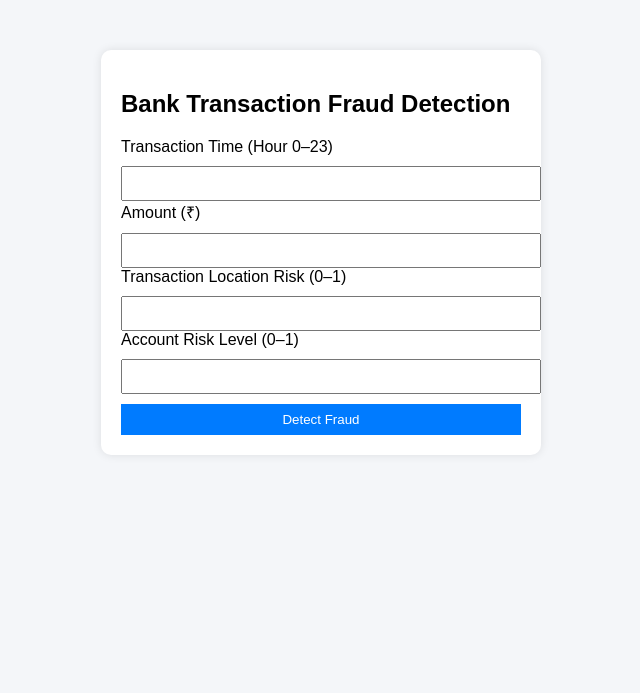
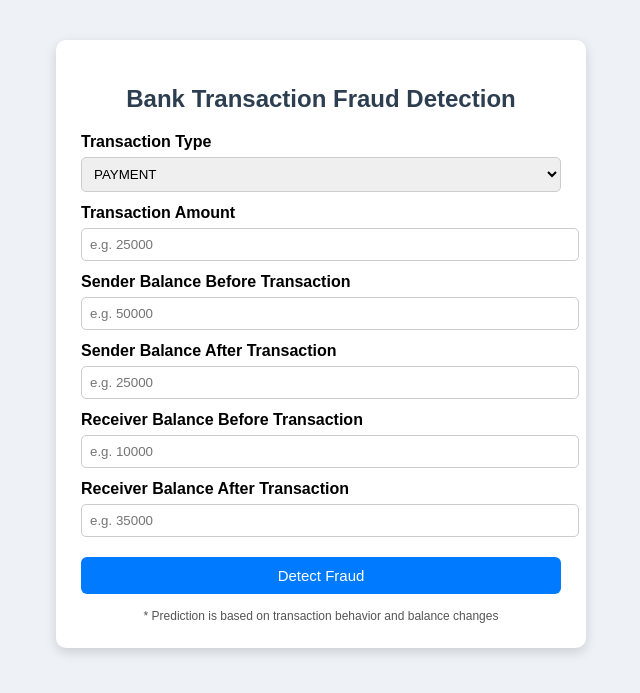
Before and after one commit to Jithu-SM/drift-aware-fraud-detection, a Flask app: page / in a window 1280 px wide. Shown: the top 693 px of the page, without its empty margins (319-959 px from the left). Run offline with Flask 3, Linux system fonts and the light colour scheme; parts of the project's set-up code (start-up, migrations or seed data) failed here and were passed over.

Commit message:
updated model training and changed backend to flask

```diff
--- a/app.py
+++ b/app.py
@@ -6,8 +6,10 @@ import os
 app = Flask(__name__)
 
 BASE_DIR = os.path.dirname(os.path.abspath(__file__))
-model = joblib.load(os.path.join(BASE_DIR, "models", "demo_fraud_model.pkl"))
-scaler = joblib.load(os.path.join(BASE_DIR, "models", "demo_scaler.pkl"))
+
+model = joblib.load(os.path.join(BASE_DIR, "models", "fraud_model.pkl"))
+scaler = joblib.load(os.path.join(BASE_DIR, "models", "scaler.pkl"))
+encoder = joblib.load(os.path.join(BASE_DIR, "models", "type_encoder.pkl"))
 
 @app.route("/", methods=["GET", "POST"])
 def index():
@@ -15,28 +17,31 @@ def index():
     probability = None
 
     if request.method == "POST":
-        time = float(request.form["time"])
+        tx_type = request.form["type"]
         amount = float(request.form["amount"])
-        location_risk = float(request.form["location_risk"])
-        account_risk = float(request.form["account_risk"])
+        old_org = float(request.form["oldbalanceOrg"])
+        new_org = float(request.form["newbalanceOrig"])
+        old_dest = float(request.form["oldbalanceDest"])
+        new_dest = float(request.form["newbalanceDest"])
 
-        high_amount = 1 if amount > 50000 else 0
-        late_night = 1 if time < 6 else 0
+        type_encoded = encoder.transform([tx_type])[0]
+        balance_diff = old_org - new_org
 
         input_data = np.array([[
-            time,
             amount,
-            location_risk,
-            account_risk,
-            high_amount,
-            late_night
+            type_encoded,
+            old_org,
+            new_org,
+            old_dest,
+            new_dest,
+            balance_diff
         ]])
 
         input_scaled = scaler.transform(input_data)
         pred = model.predict(input_scaled)[0]
         prob = model.predict_proba(input_scaled)[0][1]
 
-        result = "Fraudulent Transaction 🚨" if pred == 1 else "Legitimate Transaction ✅"
+        result = "Fraudulent 🚨" if pred == 1 else "Legitimate ✅"
         probability = round(prob * 100, 2)
 
     return render_template("index.html", result=result, probability=probability)
--- a/requirements.txt
+++ b/requirements.txt
@@ -1,7 +1,7 @@
+Flask==3.1.2
 joblib==1.5.3
 matplotlib==3.10.8
-numpy==2.4.0
+numpy==2.4.1
 pandas==2.3.3
 scikit_learn==1.8.0
 seaborn==0.13.2
-streamlit==1.52.2
--- a/templates/index.html
+++ b/templates/index.html
@@ -1,48 +1,135 @@
 <!DOCTYPE html>
-<html>
+<html lang="en">
 <head>
-    <title>Bank Fraud Detection System</title>
+    <meta charset="UTF-8">
+    <title>Adaptive Bank Fraud Detection System</title>
     <style>
-        body { font-family: Arial; background: #f4f6f9; }
-        .card {
-            width: 400px; margin: 50px auto; padding: 20px;
-            background: white; border-radius: 10px;
-            box-shadow: 0 0 10px rgba(0,0,0,0.1);
+        body {
+            font-family: Arial, Helvetica, sans-serif;
+            background: #eef2f7;
         }
-        input, button {
-            width: 100%; padding: 8px; margin-top: 10px;
+
+        .container {
+            width: 480px;
+            margin: 40px auto;
+            background: #ffffff;
+            padding: 25px;
+            border-radius: 10px;
+            box-shadow: 0 4px 12px rgba(0,0,0,0.15);
         }
-        button { background: #007bff; color: white; border: none; }
-        .result { margin-top: 15px; font-weight: bold; }
+
+        h2 {
+            text-align: center;
+            color: #2c3e50;
+            margin-bottom: 20px;
+        }
+
+        label {
+            font-weight: bold;
+            display: block;
+            margin-top: 12px;
+        }
+
+        input, select {
+            width: 100%;
+            padding: 8px;
+            margin-top: 6px;
+            border-radius: 5px;
+            border: 1px solid #ccc;
+        }
+
+        button {
+            width: 100%;
+            padding: 10px;
+            margin-top: 20px;
+            background: #007bff;
+            color: white;
+            font-size: 15px;
+            border: none;
+            border-radius: 6px;
+            cursor: pointer;
+        }
+
+        button:hover {
+            background: #0056b3;
+        }
+
+        .result {
+            margin-top: 20px;
+            padding: 12px;
+            border-radius: 6px;
+            font-weight: bold;
+            text-align: center;
+        }
+
+        .fraud {
+            background: #ffdddd;
+            color: #a10000;
+        }
+
+        .legit {
+            background: #ddffdd;
+            color: #006400;
+        }
+
+        .probability {
+            margin-top: 5px;
+            font-size: 14px;
+        }
+
+        .note {
+            font-size: 12px;
+            color: #555;
+            margin-top: 15px;
+            text-align: center;
+        }
     </style>
 </head>
 <body>
 
-<div class="card">
+<div class="container">
     <h2>Bank Transaction Fraud Detection</h2>
 
     <form method="POST">
-        <label>Transaction Time (Hour 0–23)</label>
-        <input type="number" step="0.1" name="time" required>
 
-        <label>Amount (₹)</label>
-        <input type="number" step="0.01" name="amount" required>
+        <label>Transaction Type</label>
+        <select name="type" required>
+            <option value="PAYMENT">PAYMENT</option>
+            <option value="TRANSFER">TRANSFER</option>
+            <option value="CASH_OUT">CASH_OUT</option>
+            <option value="DEBIT">DEBIT</option>
+        </select>
 
-        <label>Transaction Location Risk (0–1)</label>
-        <input type="number" step="0.01" min="0" max="1" name="location_risk" required>
+        <label>Transaction Amount</label>
+        <input type="number" step="0.01" name="amount" placeholder="e.g. 25000" required>
 
-        <label>Account Risk Level (0–1)</label>
-        <input type="number" step="0.01" min="0" max="1" name="account_risk" required>
+        <label>Sender Balance Before Transaction</label>
+        <input type="number" step="0.01" name="oldbalanceOrg" placeholder="e.g. 50000" required>
+
+        <label>Sender Balance After Transaction</label>
+        <input type="number" step="0.01" name="newbalanceOrig" placeholder="e.g. 25000" required>
+
+        <label>Receiver Balance Before Transaction</label>
+        <input type="number" step="0.01" name="oldbalanceDest" placeholder="e.g. 10000" required>
+
+        <label>Receiver Balance After Transaction</label>
+        <input type="number" step="0.01" name="newbalanceDest" placeholder="e.g. 35000" required>
 
         <button type="submit">Detect Fraud</button>
     </form>
 
     {% if result %}
-        <div class="result">
-            {{ result }} <br>
-            Fraud Probability: {{ probability }}%
+        <div class="result {% if 'Fraud' in result %}fraud{% else %}legit{% endif %}">
+            {{ result }}
+            <div class="probability">
+                Fraud Probability: {{ probability }}%
+            </div>
         </div>
     {% endif %}
+
+    <div class="note">
+        * Prediction is based on transaction behavior and balance changes
+    </div>
 </div>
 
 </body>
```
Also changed, not shown: src/train_model.py (added, +57 -0 lines), 3 other files.
